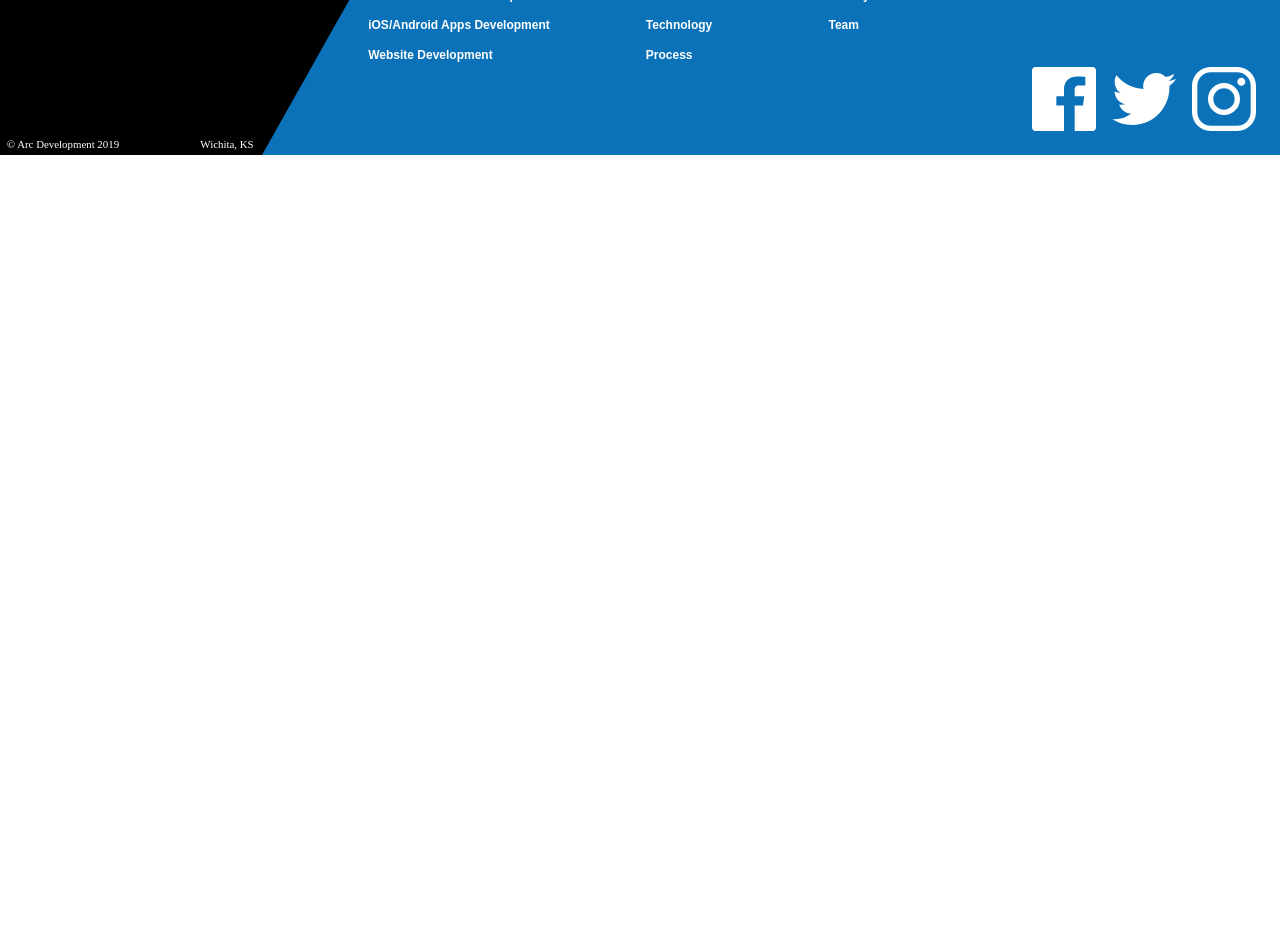
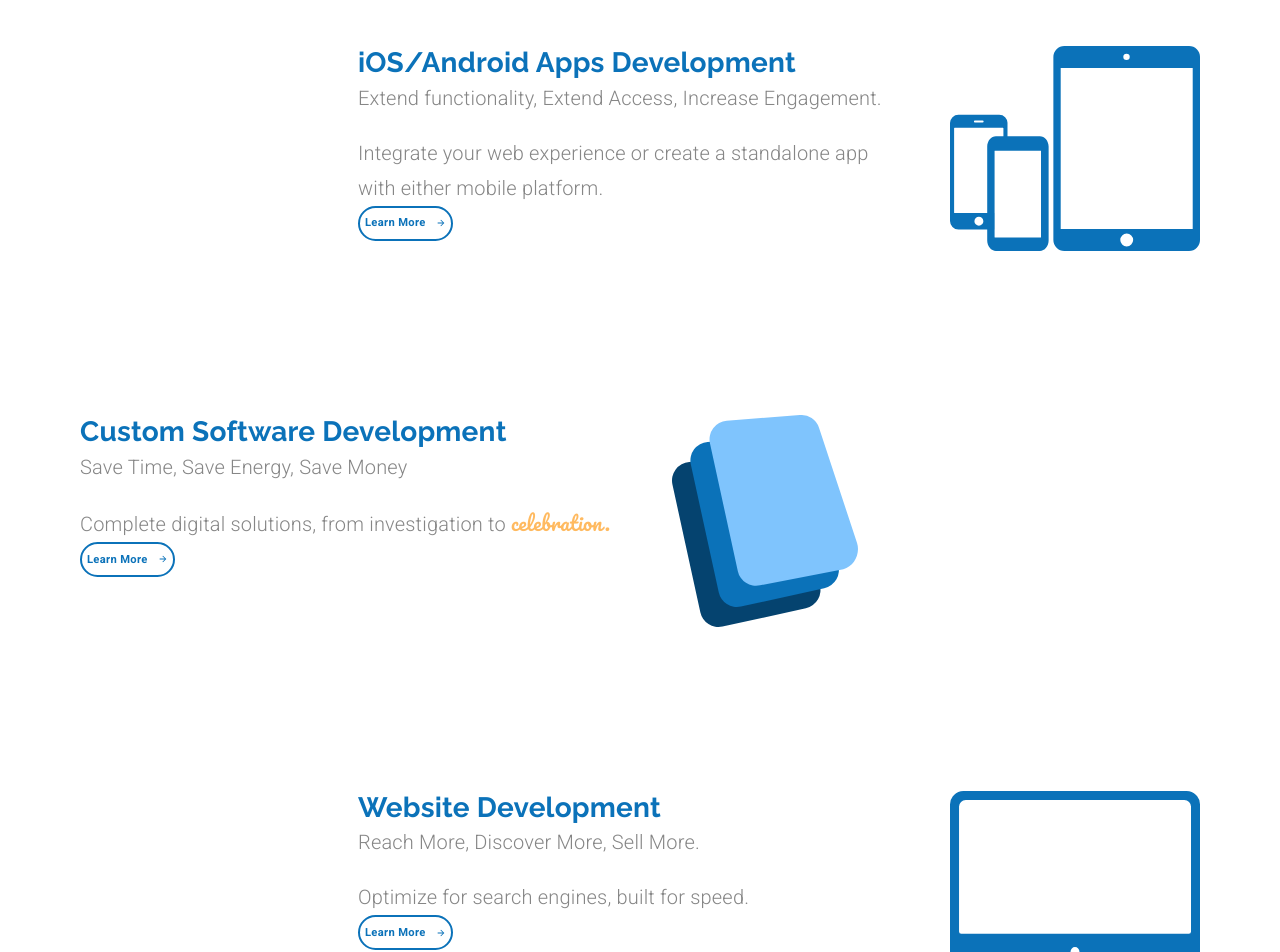
Before and after one commit to angkj/mui_udemy_tutorial, a React (Create React App) app: page /services in a window 1280 px wide. Shown: the part 220-1172 px from the top of the page. Before the commit the page ends 800 px from the top, so only its background shows below. Built offline with nearby package versions, Linux system fonts and the light colour scheme.

Commit message:
Finish services

```diff
--- a/src/components/App.js
+++ b/src/components/App.js
@@ -1,7 +1,8 @@
 import React,  { useState } from 'react';
-import Header from '../components/ui/Header.js';
-import Footer from '../components/ui/Footer.js';
-import LandingPage from '../components/LandingPage';
+import Header from './ui/Header.js';
+import Footer from './ui/Footer.js';
+import LandingPage from './LandingPage';
+import Services from './Services';
 import { ThemeProvider } from '@material-ui/styles';
 import {BrowserRouter, Route, Switch} from 'react-router-dom';
 import theme from './ui/Theme';
@@ -15,8 +16,8 @@ function App() {
         <Header value={value} setValue={setValue}
           selectedIndex={selectedIndex} setSelectedIndex={setSelectedIndex} />
         <Switch>
-          <Route exact path="/" render={(props) =><LandingPage {...props} setValue={setValue} setSelectedIndex={setSelectedIndex} /> } />
-          <Route exact path="/services" component={() => <div>Services</div>} />
+          <Route exact path="/" render={props => <LandingPage {...props} setValue={setValue} setSelectedIndex={setSelectedIndex} /> } />
+          <Route exact path="/services" render={props => <Services {...props}/>} />
           <Route exact path="/customsoftware" component={() => <div>Custom Software</div>} />
           <Route exact path="/mobileapps" component={() => <div>iOS/Android Apps</div>} />
           <Route exact path="/websites" component={() => <div>Websites</div>} />
--- /dev/null
+++ b/src/components/Services.js
@@ -0,0 +1,124 @@
+import React from 'react';
+import { Link } from 'react-router-dom';
+import { makeStyles, useTheme } from '@material-ui/core/styles';
+import Grid from '@material-ui/core/Grid';
+import Typography from '@material-ui/core/Typography';
+import Button from '@material-ui/core/Button';
+import ButtonArrow from './ui/ButtonArrow';
+import useMediaQuery from '@material-ui/core/useMediaQuery';
+
+import customSoftwareIcon from '../assets/Custom Software Icon.svg';
+import mobileAppsIcon from '../assets/mobileIcon.svg';
+import websitesIcon from '../assets/websiteIcon.svg';
+
+const useStyles = makeStyles(theme => ({
+  learnButton: {
+    ...theme.typography.learnButton,
+    fontSize: '0.7rem',
+    height: 35,
+    padding: 5,
+    [theme.breakpoints.down('sm')]: {
+      marginBottom: '2em'
+    }
+  },
+  specialText: {
+    fontFamily: 'Pacifico',
+    color: theme.palette.common.orange
+  },
+  subtitle: {
+    marginBottom: '1em'
+  },
+  icon: {
+    marginLeft: '2em',
+    [theme.breakpoints.down('xs')]: {
+      marginLeft: 0
+    }
+  },
+  serviceContainer: {
+    marginTop: '10em',
+    [theme.breakpoints.down('sm')]: {
+      padding: 25
+    }
+  },
+}));
+
+export default function Services(props) {
+  const classes = useStyles();
+  const theme = useTheme();
+  const matchesSM = useMediaQuery(theme.breakpoints.down('sm'));
+
+  return (
+    <Grid container direction='column'>
+      <Grid item>
+        <Typography
+          align={matchesSM ? 'center' : undefined}
+          variant='h2'
+          gutterBottom
+          style={{marginLeft: matchesSM ? 0 : '5em'}}>Services</Typography>
+      </Grid>
+      <Grid item> {/* iOS/Android BLOCK */}
+        <Grid container direction="row" className={classes.serviceContainer} style={{marginTop: matchesSM ? '1em' : '5em'}} justify={matchesSM ? 'center' : 'flex-end'}>
+          <Grid item style={{textAlign: matchesSM ? 'center' : undefined, width: matchesSM ? undefined : '35em'}}>
+            <Typography variant='h4'>iOS/Android Apps Development</Typography>
+            <Typography variant='subtitle1' className={classes.subtitle}>Extend functionality, Extend Access, Increase Engagement.</Typography>
+            <Typography variant='subtitle1'>Integrate your web experience or create a standalone app{matchesSM ? null : <br />} with either mobile platform.</Typography>
+            <Button
+              component={Link}
+              to='/mobileapps'
+              variant='outlined'
+              className={classes.learnButton}>
+              <span style={{marginRight: 10}}
+              onClick={() => {props.setValue(1); props.setSelectedIndex(2)}}>Learn More</span>
+              <ButtonArrow width={10} height={10} fill={theme.palette.common.blue} />
+            </Button>
+          </Grid>
+          <Grid item style={{marginRight: matchesSM ? 0 : '5em'}}>
+            <img className={classes.icon} alt='Mobile Phone Icon' src={mobileAppsIcon} width='250em'/>
+          </Grid>
+        </Grid>
+      </Grid>
+      <Grid item> {/* Custom Software BLOCK */}
+        <Grid container direction="row" className={classes.serviceContainer} justify={matchesSM ? 'center' : undefined}>
+          <Grid item style={{marginLeft: matchesSM ? 0 : '5em', textAlign: matchesSM ? 'center' : undefined, width: matchesSM ? undefined : '35em'}}>
+            <Typography variant='h4'>Custom Software Development</Typography>
+            <Typography variant='subtitle1' className={classes.subtitle}>Save Time, Save Energy, Save Money</Typography>
+            <Typography variant='subtitle1'>Complete digital solutions, from investigation to{" "} <span className={classes.specialText}>celebration.</span></Typography>
+            <Button
+              component={Link}
+              to='/customsoftware'
+              variant='outlined'
+              className={classes.learnButton}>
+              <span style={{marginRight: 10}}
+              onClick={() => {props.setValue(1); props.setSelectedIndex(1)}}>Learn More</span>
+              <ButtonArrow width={10} height={10} fill={theme.palette.common.blue} />
+            </Button>
+          </Grid>
+          <Grid item>
+            <img className={classes.icon} alt='Custom Software Icon' src={customSoftwareIcon} />
+          </Grid>
+        </Grid>
+      </Grid>
+      <Grid item> {/* Website BLOCK */}
+        <Grid container direction="row" className={classes.serviceContainer} style={{marginBottom: '5em'}} justify={matchesSM ? 'center' : 'flex-end'}>
+          <Grid item style={{textAlign: matchesSM ? 'center' : undefined, width: matchesSM ? undefined : '35em'}}>
+            <Typography variant='h4'>Website Development</Typography>
+            <Typography variant='subtitle1' className={classes.subtitle}>Reach More, Discover More, Sell More.</Typography>
+            <Typography variant='subtitle1'>Optimize for search engines, built for speed.</Typography>
+            <Button
+              component={Link}
+              to='/websites'
+              variant='outlined'
+              className={classes.learnButton}>
+              <span style={{marginRight: 10}}
+              onClick={() => {props.setValue(1); props.setSelectedIndex(3)}}>Learn More</span>
+              <ButtonArrow width={10} height={10} fill={theme.palette.common.blue} />
+            </Button>
+          </Grid>
+          <Grid item style={{marginRight: matchesSM ? 0 : '5em'}}>
+            <img className={classes.icon} alt='Website Icon' src={websitesIcon} width='250em'/>
+          </Grid>
+        </Grid>
+      </Grid>
+    </Grid>
+  );
+}
```
